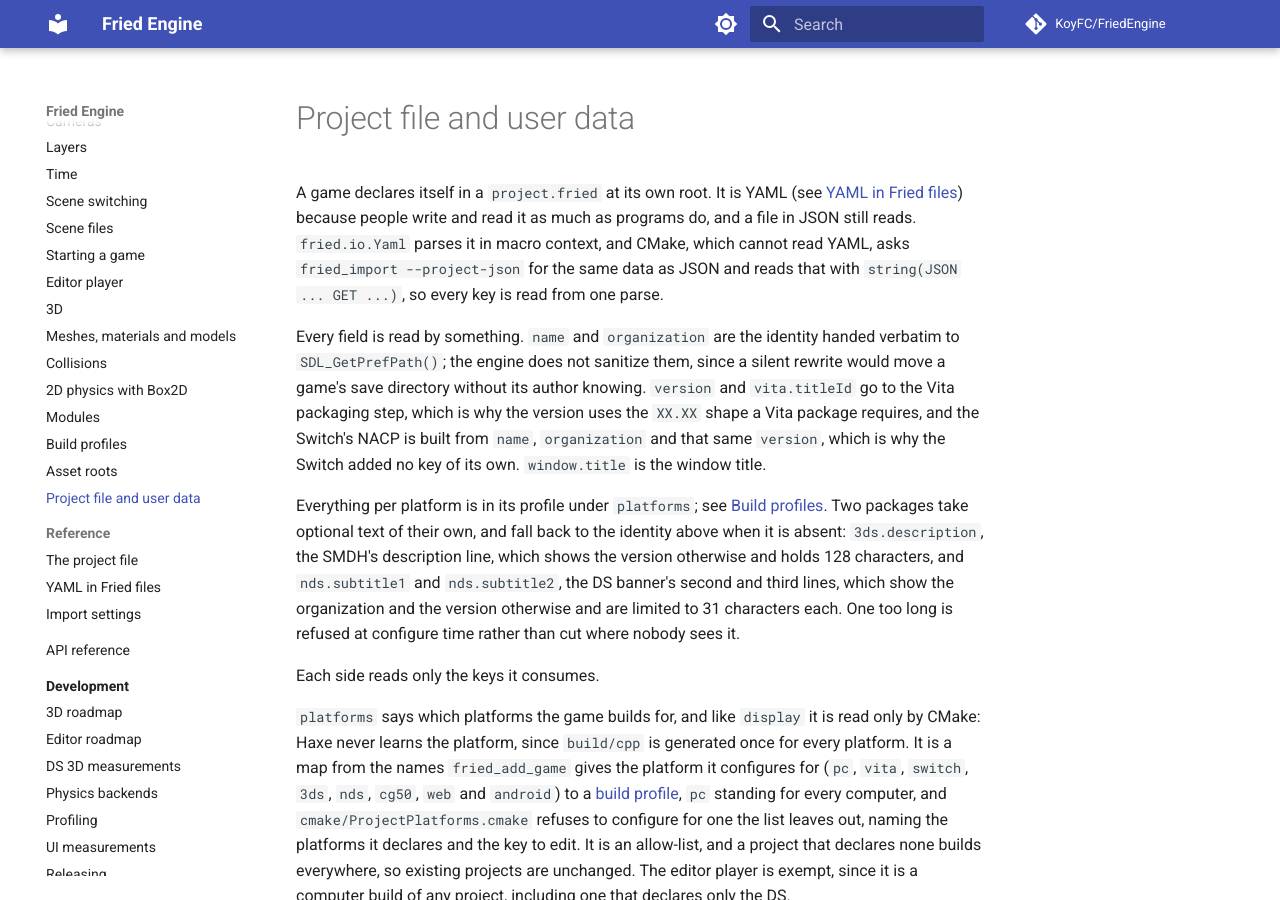
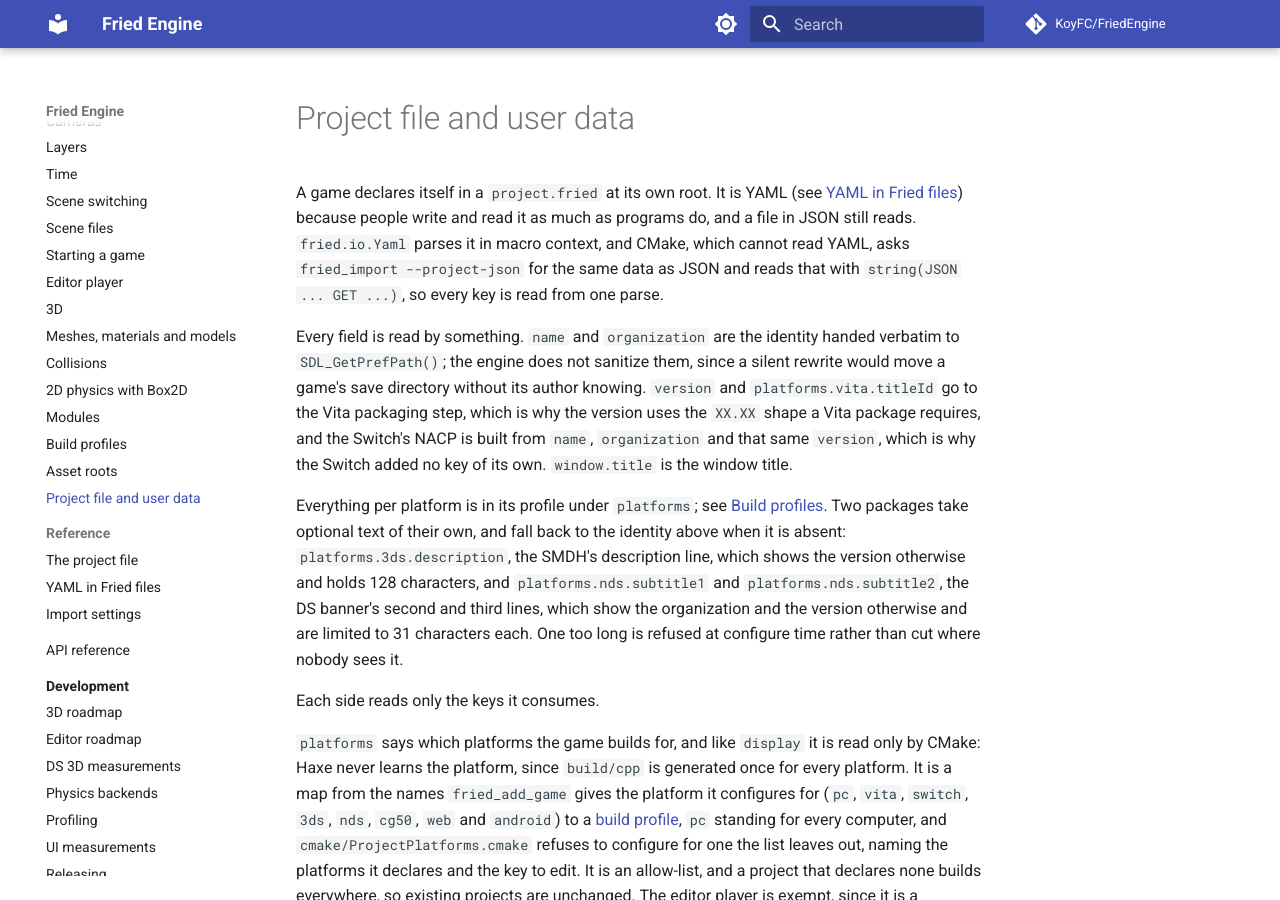
Before and after one commit to KoyFC/FriedEngine, an MkDocs documentation site: the page built from docs/architecture/project-file.md, in a window 1280 px wide and 900 px high. Built offline with MkDocs 1.6.1 and Material for MkDocs 9.7.7, drawn with Linux system fonts in a browser that asks for light colours; comment, search, counter and statistics services are not loaded.

Commit message:
Name the Platform Profile Keys in the Docs

```diff
--- a/docs/architecture/project-file.md
+++ b/docs/architecture/project-file.md
@@ -2,9 +2,9 @@
 
 A game declares itself in a `project.fried` at its own root. It is YAML (see [YAML in Fried files](../reference/yaml.md)) because people write and read it as much as programs do, and a file in JSON still reads. `fried.io.Yaml` parses it in macro context, and CMake, which cannot read YAML, asks `fried_import --project-json` for the same data as JSON and reads that with `string(JSON ... GET ...)`, so every key is read from one parse.
 
-Every field is read by something. `name` and `organization` are the identity handed verbatim to `SDL_GetPrefPath()`; the engine does not sanitize them, since a silent rewrite would move a game's save directory without its author knowing. `version` and `vita.titleId` go to the Vita packaging step, which is why the version uses the `XX.XX` shape a Vita package requires, and the Switch's NACP is built from `name`, `organization` and that same `version`, which is why the Switch added no key of its own. `window.title` is the window title.
+Every field is read by something. `name` and `organization` are the identity handed verbatim to `SDL_GetPrefPath()`; the engine does not sanitize them, since a silent rewrite would move a game's save directory without its author knowing. `version` and `platforms.vita.titleId` go to the Vita packaging step, which is why the version uses the `XX.XX` shape a Vita package requires, and the Switch's NACP is built from `name`, `organization` and that same `version`, which is why the Switch added no key of its own. `window.title` is the window title.
 
-Everything per platform is in its profile under `platforms`; see [Build profiles](build-profiles.md). Two packages take optional text of their own, and fall back to the identity above when it is absent: `3ds.description`, the SMDH's description line, which shows the version otherwise and holds 128 characters, and `nds.subtitle1` and `nds.subtitle2`, the DS banner's second and third lines, which show the organization and the version otherwise and are limited to 31 characters each. One too long is refused at configure time rather than cut where nobody sees it.
+Everything per platform is in its profile under `platforms`; see [Build profiles](build-profiles.md). Two packages take optional text of their own, and fall back to the identity above when it is absent: `platforms.3ds.description`, the SMDH's description line, which shows the version otherwise and holds 128 characters, and `platforms.nds.subtitle1` and `platforms.nds.subtitle2`, the DS banner's second and third lines, which show the organization and the version otherwise and are limited to 31 characters each. One too long is refused at configure time rather than cut where nobody sees it.
 
 Each side reads only the keys it consumes.
 
```
Also changed, not shown: docs/platforms/nds.md (+1 -1 lines).
